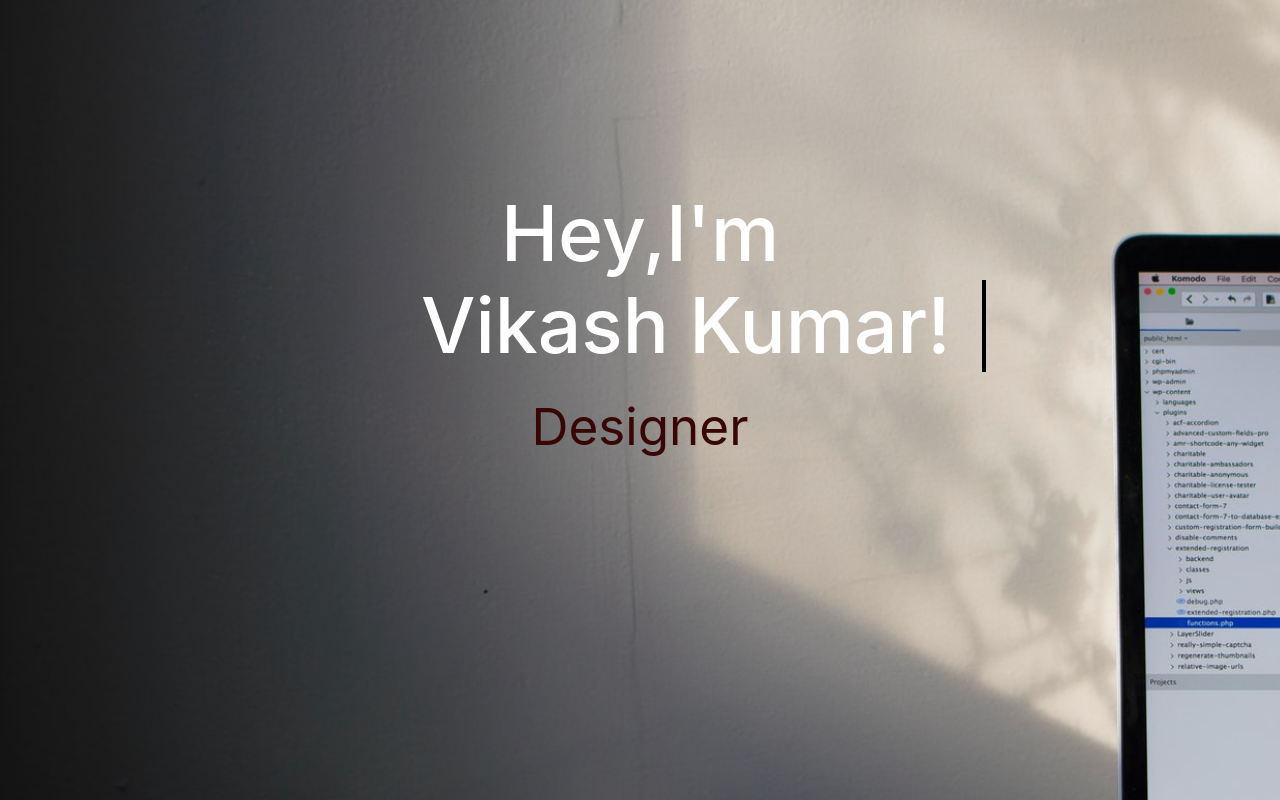
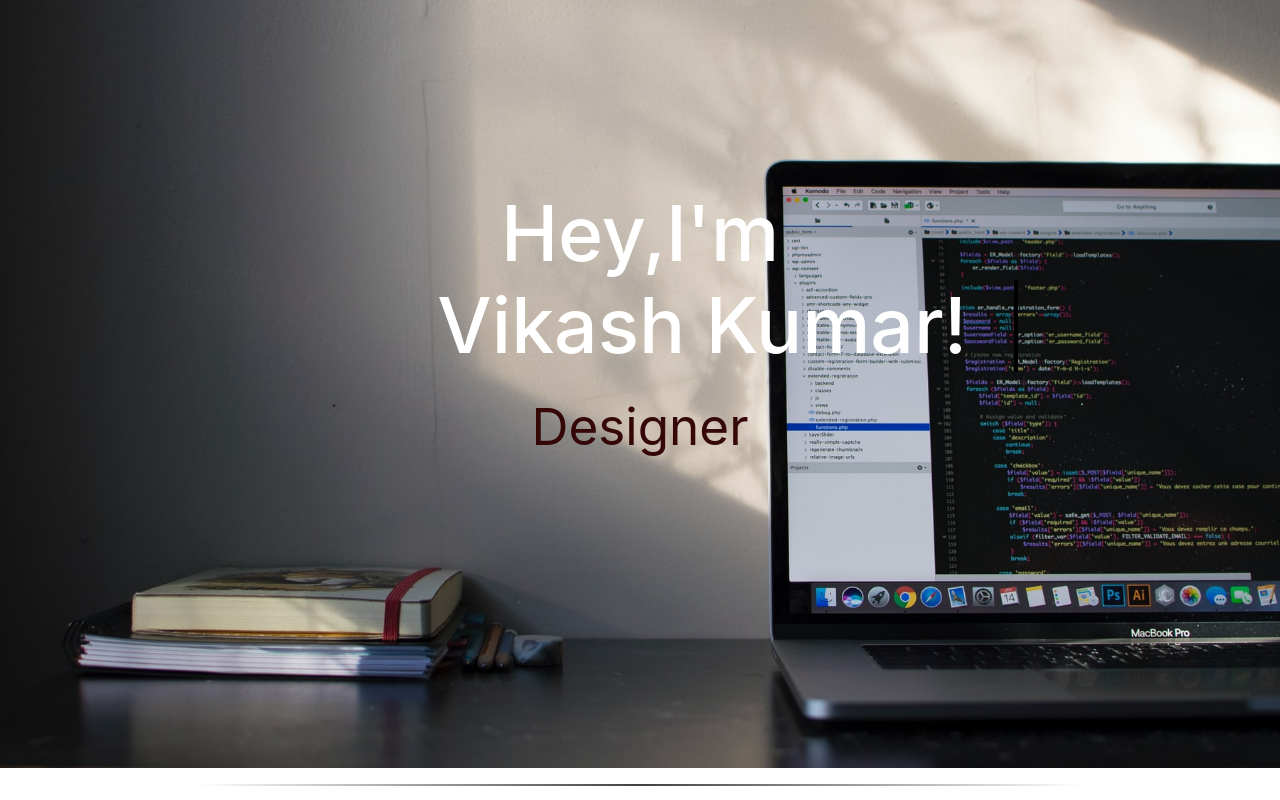
Before and after one commit to Vikashkumar3428/myreactportfolio, a React (Create React App) app: page / in a window 1280 px wide. Shown: the top 800 px of the page. Built offline with nearby package versions, Linux system fonts and the light colour scheme.

Commit message:
commited

```diff
--- a/src/index.css
+++ b/src/index.css
@@ -26,7 +26,7 @@ code {
 }
 @keyframes type{
   0%{width: 0ch;}
-  100%{width: 20ch;}
+  100%{width: 20.5ch;}
 }
 
 .collapse-content .fa.fa-heart:hover {
@@ -109,7 +109,7 @@ text-align: center;
   .aboutcontent{
     background-image: url(./img/9.jpg);
     background-size: cover;
-    height: 60%;
+
   }
 
 .aboutcontent h1 {
@@ -327,7 +327,7 @@ filter: blur(50px);
 .HOME {
   color: white;
   width: 100%;
-  height: 70rem;
+  height: 60vw;
   position: relative;
   background-size: cover;
   left: 0;
```
